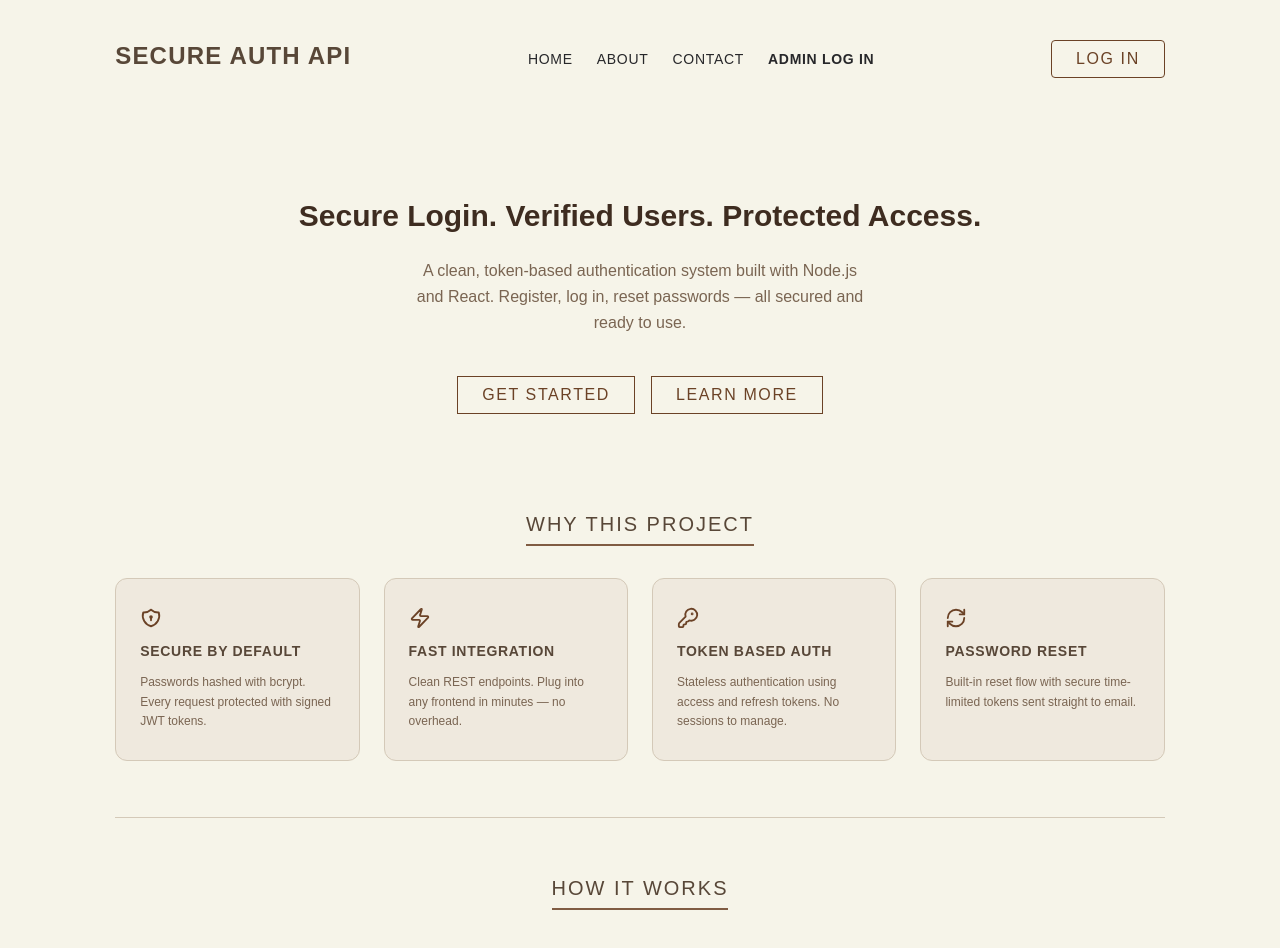
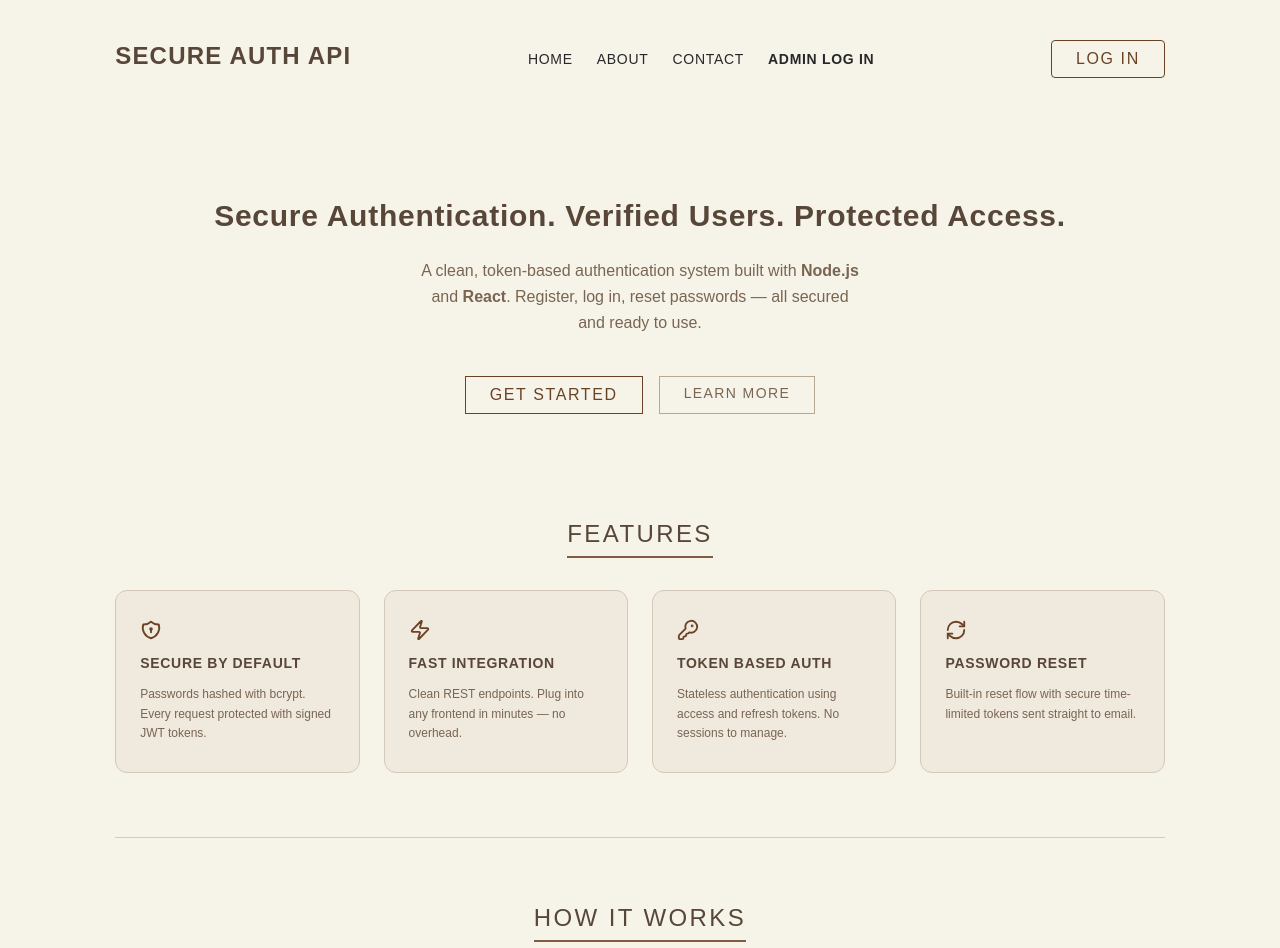
Before and after one commit to urvashidab/AuthSystemMERN, a React (Vite) app in the folder client/: page / in a window 1280 px wide. Shown: the top 948 px of the page. Built offline with nearby package versions, Linux system fonts and the light colour scheme.

Commit message:
small changes in home page

```diff
--- a/client/src/pages/Home.jsx
+++ b/client/src/pages/Home.jsx
@@ -4,33 +4,37 @@ import { features, steps } from "../assets/data";
 
 const Home = () => {
   return (
-    <div className="flex flex-col gap-14 py-10">
+    <div className="flex flex-col gap-16 py-10">
       {/* ── hero section------- */}
       <section className="flex flex-col items-center text-center gap-6 py-10">
-        <h2 className="text-3xl font-bold">
-          Secure Login. Verified Users. Protected Access.
+        <h2 className="text-3xl font-bold text-headingText tracking-wide">
+          Secure Authentication. Verified Users. Protected Access.
         </h2>
 
         <p className="text-sm md:text-base text-mutedText font-light max-w-md leading-relaxed">
-          A clean, token-based authentication system built with Node.js and
-          React. Register, log in, reset passwords — all secured and ready to
-          use.
+          A clean, token-based authentication system built with{" "}
+          <span className="font-semibold">Node.js</span> and{" "}
+          <span className="font-semibold">React</span>. Register, log in, reset
+          passwords — all secured and ready to use.
         </p>
 
         <div className="flex gap-4 mt-4 flex-col sm:flex-row">
           <NavLink to="/login" className="btn px-6 py-1.5 ">
             Get Started
           </NavLink>
-          <NavLink to="/about" className="btn px-6 py-1.5">
+          <NavLink
+            to="/about"
+            className="px-6 py-1.5 uppercase tracking-widest text-sm border border-subtleBorder text-mutedText hover:border-accent hover:text-accent transition-all duration-200"
+          >
             Learn More
           </NavLink>
         </div>
       </section>
 
-      {/* ── Features ───────────────────────────────────── */}
+      {/* ── features ───────────────────────────────────── */}
       <section className="flex flex-col gap-10">
         <div className="flex justify-center">
-          <h2 className="page-title text-xl">Why This Project</h2>
+          <h3 className="page-title ">features</h3>
         </div>
 
         <div className="grid grid-cols-1 sm:grid-cols-2 lg:grid-cols-4 gap-6">
@@ -57,7 +61,7 @@ const Home = () => {
       {/* how works */}
       <section className="flex flex-col gap-10">
         <div className="flex justify-center">
-          <h2 className="page-title text-xl">How It Works</h2>
+          <h2 className="page-title">How It Works</h2>
         </div>
 
         <div className="grid grid-cols-1 md:grid-cols-3 gap-6">
@@ -87,7 +91,7 @@ const Home = () => {
           Ready to explore?
         </p>
         <h2 className="text-2xl md:text-3xl font-light tracking-widest text-headingText">
-          Start with a free account
+          Create your free account
         </h2>
         <p className="text-sm text-mutedText font-light max-w-sm leading-relaxed">
           No credit card. No setup fee. Just clean, working authentication.
```
